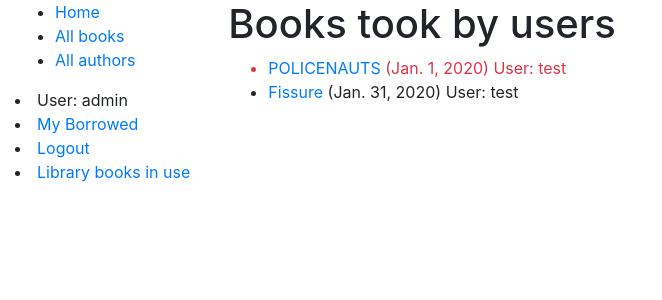
After one commit to velidan/django_book_library, a Django app: page /catalog/library-books in a window 1280 px wide. The commit adds this page. Shown: the top 300 px of the page, without its empty margins (0-662 px from the left). Run offline with Django 3.2, Linux system fonts and the light colour scheme; a user stored in the database is signed in; data comes from the database, SQL or seed files in the repository; both versions use the stored data as it was after the commit; some libraries are stand-ins or nearby versions.

Commit message:
- added user permissions. Only librarians could see the borrowed books of the lib

```diff
--- a/catalog/models.py
+++ b/catalog/models.py
@@ -115,6 +115,7 @@ class BookInstance(models.Model):
 
     class Meta:
         ordering = [ 'due_back' ]
+        permissions = (("can_mark_returned", "Set book as returned"),)
 
     def __str__(self):
         """String for representing the Model object."""
--- a/catalog/templates/base_generic.html
+++ b/catalog/templates/base_generic.html
@@ -28,6 +28,10 @@
           <li><a href="{% url 'login'%}?next={{request.path}}">Login</a></li>
         {% endif %}
 
+        {% if perms.catalog.can_mark_returned %}
+          <li><a href="{% url 'library-books' %}">Library books in use</a></li>
+        {% endif %}
+
      {% endblock %}
       </div>
       <div class="col-sm-10 ">
--- /dev/null
+++ b/catalog/templates/catalog/bookinstance_list_library.html
@@ -0,0 +1,22 @@
+{% extends "base_generic.html" %}
+
+{% block content %}
+
+    <h1>Books took by users</h1>
+
+    {% if bookinstance_list %}
+        <ul>
+
+            {% for bookinst in bookinstance_list %}
+                <li class="{% if bookinst.is_overdue %}text-danger{% endif %}">
+                    <a href="{% url 'book-detail' bookinst.book.pk%}">{{ bookinst.book.title }}</a>
+                    ({{ bookinst.due_back }})
+                    User: {{ bookinst.borrower.username }}
+                </li>
+            {% endfor %}
+        </ul>
+    {% else %}
+    <p>There are no books borrowed by users.</p>
+    {% endif %}
+
+{% endblock %}
--- a/catalog/urls.py
+++ b/catalog/urls.py
@@ -7,5 +7,6 @@ urlpatterns = [
     path('book/<int:pk>', views.BookDetailView.as_view(), name='book-detail'),
     path('authors/', views.AuthorsView.as_view(), name='authors'),
     path('author-detail/<int:pk>', views.AuthorDetail.as_view(), name='author-detail'),
-    path('mybooks/', views.LoanedBookByUserListView.as_view(), name='my-borrowed')
+    path('mybooks/', views.LoanedBookByUserListView.as_view(), name='my-borrowed'),
+    path('library-books', views.LibraryBooksListView.as_view(), name='library-books'),
 ]
--- a/catalog/views.py
+++ b/catalog/views.py
@@ -1,7 +1,7 @@
 from django.shortcuts import render
 from catalog.models import Book, Author, BookInstance, Genre
 from django.views import generic
-from django.contrib.auth.mixins import LoginRequiredMixin
+from django.contrib.auth.mixins import LoginRequiredMixin, PermissionRequiredMixin
 
 def index(request):
     """View function for home page of site."""
@@ -73,3 +73,19 @@ class LoanedBookByUserListView(LoginRequiredMixin, generic.ListView):
         return BookInstance.objects.filter(borrower=self.request.user) \
             .filter(status__exact='o') \
             .order_by('due_back')
+
+
+class LibraryBooksListView(PermissionRequiredMixin, generic.ListView):
+    """Generic class-based view Library books of the users that took them"""
+    permission_required = 'catalog.can_mark_returned'
+    # or multiple
+    # permission_required = ('catalog.can_mark_returned', 'catalog.can_edit')
+
+    model = BookInstance
+    template_name = 'catalog/bookinstance_list_library.html'
+    paginate_by = 10
+
+    def get_queryset(self):
+        return BookInstance.objects \
+            .filter(status__exact='o') \
+            .order_by('due_back')
```
Also changed, not shown: catalog/migrations/0005_auto_20200109_1801.py (added), db.sqlite3.
